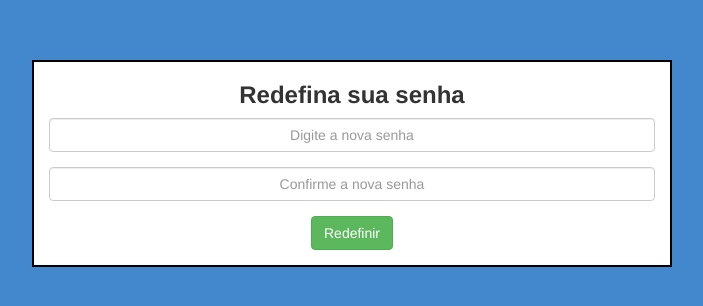
After one commit to PI-and-TP-CEFETMG-AJPPV/MapFindIt, a Django app: page /redefinir/ in a window 1280 px wide. The commit adds this page. Shown: the top 306 px of the page, without its empty margins (288-991 px from the left). Run offline with Django 3.2, Linux system fonts and the light colour scheme; some libraries are stand-ins or nearby versions.

Commit message:
Recuperação de Senha

```diff
--- a/MapFindIt/admin.py
+++ b/MapFindIt/admin.py
@@ -22,6 +22,7 @@ from .models import RotaPonto
 from .models import Tema
 from .models import Usuario
 from .models import Area
+from .models import CodigoRecuperarSenha
 
 # Register your models here.
 
@@ -44,3 +45,4 @@ admin.site.register(RotaPonto)
 admin.site.register(Tema)
 admin.site.register(Usuario)
 admin.site.register(Area)
+admin.site.register(CodigoRecuperarSenha)
--- /dev/null
+++ b/MapFindIt/static/MapFindIt/js/redefinirSenha.js
@@ -0,0 +1,44 @@
+//Variaveis para guardar os erros
+var erroSenhaConf;
+var erroSenha;
+
+//Função para determinar se a senha cumpre com os requisitos minimos
+function minCaracSenha(senha){
+	return senha.match(/[a-zA-Z]/g) && senha.match(/[0-9]/g);
+}
+
+//Valida o form de cadastro
+function validateCadastro(){
+	let senha = $('#senha');
+    let senhaConf = $('#confSenha');
+    let retorno=true;
+	//Verifica se as senhas são iguais
+    if (senha.val() != senhaConf.val()) {
+      senhaConf.parent().addClass('has-error');
+      if($('#erroSenhaConf').length === 0) {
+       	erroSenhaConf=$('<span id="erroSenhaConf" class="help-block">As senhas não correspondem</span>').appendTo(senhaConf.parent());
+      }
+      retorno=false;
+    }
+	else{
+		senhaConf.parent().removeClass('has-error');
+		if(erroSenhaConf){
+			erroSenhaConf.remove();
+		}
+	}
+	//Verifica se a senha cumpre o minimo de tamanho e segurança
+    if(senha.val().length < 6 || !minCaracSenha(senha.val())){
+    	senha.parent().addClass('has-error');
+    	if($('#erroSenha').length === 0) {
+    		erroSenha=$('<span id="erroSenha" class="help-block">A senha deve ter ao menos 6 caracteres e deve conter números e letras</span>').appendTo(senha.parent());
+    	}
+    	retorno=false;
+    }
+    else{
+		senha.parent().removeClass('has-error');
+		if(erroSenha){
+			erroSenha.remove();
+		}
+    }
+    return retorno;
+}
--- /dev/null
+++ b/MapFindIt/templates/MapFindIt/redefinirSenha.html
@@ -0,0 +1,42 @@
+<!DOCTYPE html>
+{% load static %}
+{% static "" as baseUrl %}
+<html lang="pt-br">
+	<head>
+		<meta charset="utf-8">
+		<meta http-equiv="Cache-Control" content="no-cache, no-store, must-revalidate" />
+	  	<meta http-equiv="Pragma" content="no-cache" />
+	  	<meta http-equiv="Expires" content="0" />
+  		<title>MapFindIt</title>
+  		<link href="{% static "MapFindIt/css/bootstrap.min.css" %}" rel="stylesheet">
+		<link href="{% static "MapFindIt/css/geral.css"%}" rel="stylesheet">
+	</head>
+  	<body>
+    	<div class="container-fluid">
+			<div class="row">
+                <br><br><br>
+                <div class="col-md-6 col-md-offset-3" style="background: white; border:2px solid black;">
+                    <div style="text-align: center;">
+                        <h3><b>Redefina sua senha</b></h3>
+                    </div>
+                    <form id="redefinir" method="POST" onsubmit="return validateCadastro();">
+                        {% csrf_token %}
+                        <div class="form-group">
+                            <input type="password" name="senha" id="senha" class="form-control" placeholder="Digite a nova senha">
+                        </div>
+                        <div class="form-group">
+                            <input type="password" name="confSenha" id="confSenha" class="form-control" placeholder="Confirme a nova senha">
+                        </div>
+                        <input type="hidden" name="cod" value="{{cod}}"/>
+                        <div class="form-group" style="text-align: center">
+                            <input type="submit" class="btn btn-success" value="Redefinir">
+                        </div>
+                    </form>
+                </div>
+            </div>
+        </div>
+   	 	<script src="{% static "MapFindIt/js/jquery.min.js" %}"></script>
+        <script src="{% static "MapFindIt/js/bootstrap.min.js" %}"></script>
+        <script src="{% static "MapFindIt/js/redefinirSenha.js" %}"></script>
+  	</body>
+</html>
--- a/MapFindIt/urls.py
+++ b/MapFindIt/urls.py
@@ -35,4 +35,6 @@ urlpatterns = [
     url(r'^ajax/criarRota/$', views.criarRota),
     url(r'^deslogar/$', views.deslogar),
     url(r'^ajax/compartilhar/$', views.compartilhar),
+    url(r'^recuperarSenha/$', views.recuperarSenha),
+    url(r'^redefinir/$', views.redefinirSenha, )
 ]
--- a/MapFindIt/views.py
+++ b/MapFindIt/views.py
@@ -13,6 +13,8 @@ import json
 from django.utils import timezone
 from PIL import Image
 from django.db.models import Q
+from django.core.mail import send_mail
+import binascii
 
 def home(request):
     if request.method=="POST":
@@ -852,3 +854,25 @@ def compartilhar(request):
     postagem = Postagem.objects.create(datapostagem = timezone.now(), horapostagem = datetime.datetime.now().replace(microsecond=0), idmapa = mapa, idusuario = usuario)
     postagem.save()
     return JsonResponse({'sucesso': 1})
+
+def recuperarSenha(request):
+    email = request.POST.get('email')
+    if Usuario.objects.filter(emailusuario=email).exists():
+        codigo = CodigoRecuperarSenha.objects.create(idusuario=Usuario.objects.get(emailusuario=email), codigo=binascii.hexlify(os.urandom(32)).decode())
+        codigo.save()
+        send_mail('Recuperar Senha', 'Para recuperar a sua senha entre no link: https://www.mapfindit.com/redefinir?cod='+codigo.codigo, 'mapfindit@gmail.com', [codigo.idusuario.emailusuario], fail_silently=True)
+    return redirect('/')
+
+def redefinirSenha(request):
+    #Se foi preenchido o formulario
+    if request.method=='POST':
+        senha = request.POST.get('senha')
+        senha = hashlib.md5((senha+'cockles').encode()).hexdigest()
+        request.session.pop('cod', None)
+        user = CodigoRecuperarSenha.objects.get(codigo=request.POST.get('cod')).idusuario
+        user.senhausuario = senha
+        user.save()
+        return redirect('/')
+    else:
+        cod = request.GET.get('cod')
+        return render(request, 'MapFindIt/redefinirSenha.html', {'cod':cod})
```
Also changed, not shown: MapFindIt/models.py (+12 -0 lines), MapFindIt/templates/MapFindIt/home.html (+28 -1 lines), ProjetoPI/settings.py (+13 -0 lines), MapFindIt/migrations/0028_codigorecuperarsenha.py (added), db.sqlite3.
